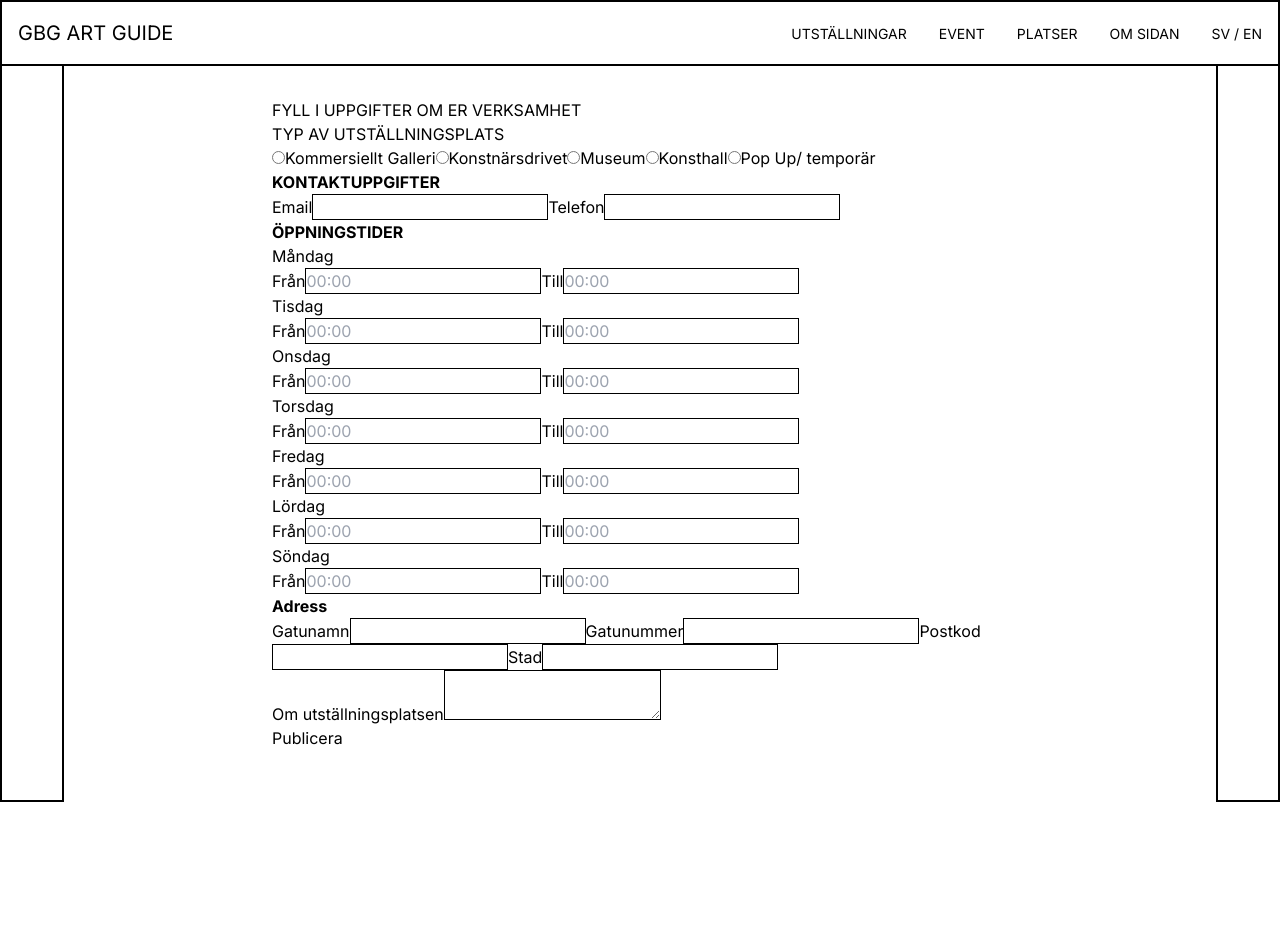
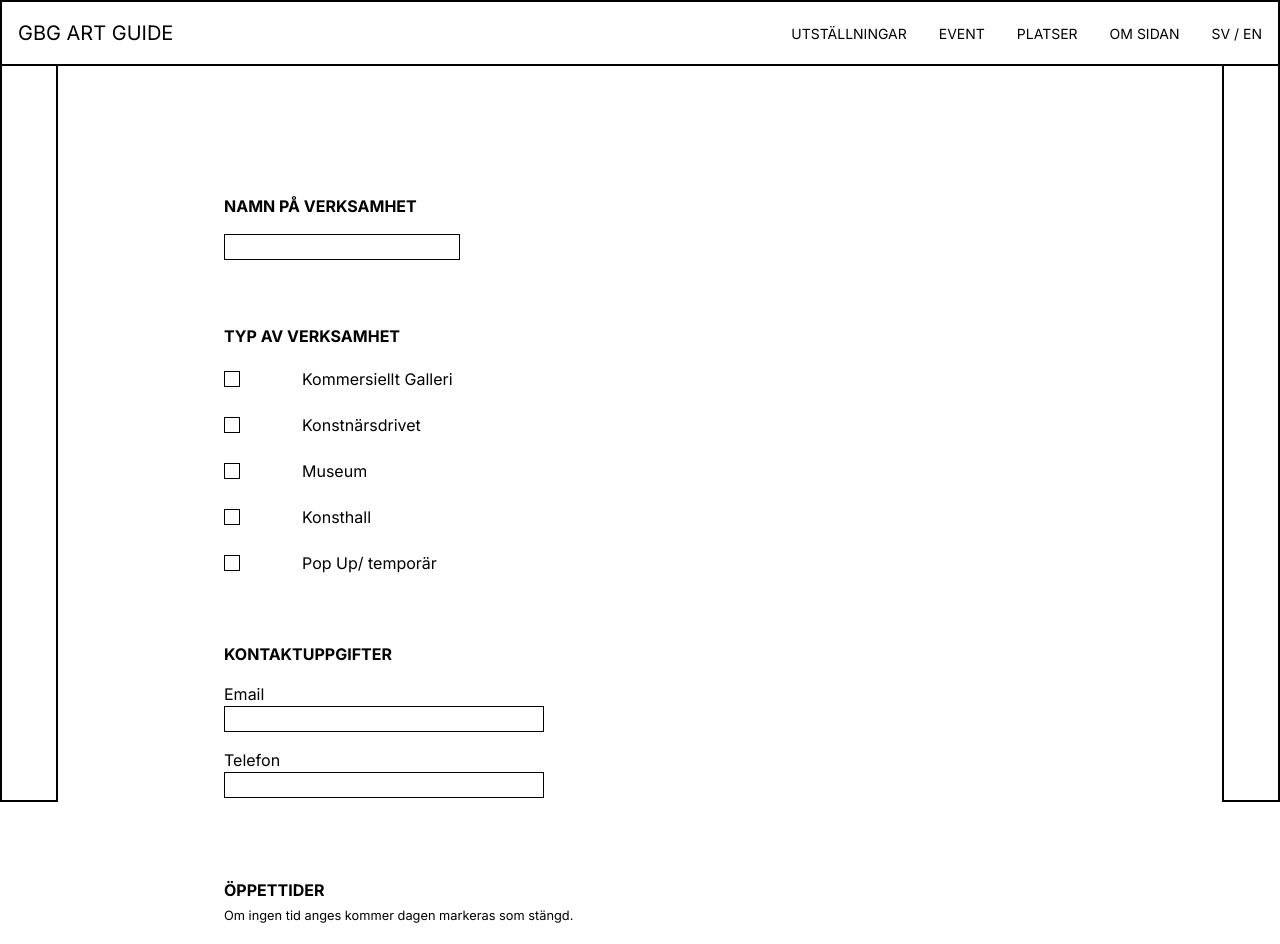
Before and after one commit to Valisaurus/Art-Map, a Next.js app: page /dashboard in a window 1280 px wide. Shown: the top 944 px of the page. Before the commit the page ends 802 px from the top, so only its background shows below. Built offline with nearby package versions, Linux system fonts and the light colour scheme.

Commit message:
fixed: styling form

```diff
--- a/app/globals.css
+++ b/app/globals.css
@@ -14,6 +14,8 @@ main {
 h2 {
   font-size: 1rem;
   font-weight: bold;
+  text-transform: uppercase;
+  margin-bottom: 1rem;
 }
 
 nav {
@@ -23,13 +25,19 @@ nav {
 
 input, textarea {
   border: 1px solid black;
+  max-width: 20rem;
 }
 
 /* layout */
 
-.contentWrapper {
+.pageWrapper {
   display: flex;
   width: 100vw;
+}
+
+.contentWrapper {
+  width: 100%;
+  padding: 6rem;
 }
 
 .leftBox {
--- a/app/layout.tsx
+++ b/app/layout.tsx
@@ -1,5 +1,5 @@
 import "./globals.css";
-import { Inter } from 'next/font/google';
+import { Inter } from "next/font/google";
 import Nav from "@/components/Nav/Nav";
 
 export const metadata = {
@@ -8,9 +8,9 @@ export const metadata = {
 };
 
 const inter = Inter({
-  subsets: ['latin'],
-  display: 'swap',
-})
+  subsets: ["latin"],
+  display: "swap",
+});
 
 export default function RootLayout({
   children,
@@ -22,10 +22,10 @@ export default function RootLayout({
       <body>
         <main>
           <Nav />
-          <div className="contentWrapper">
-          <div className="leftBox"></div>
-          {children}
-          <div className="rightBox"></div>
+          <div className="pageWrapper">
+            <div className="leftBox"></div>
+            <div className="contentWrapper">{children}</div>
+            <div className="rightBox"></div>
           </div>
         </main>
       </body>
--- a/components/Form/About/About.tsx
+++ b/components/Form/About/About.tsx
@@ -1,6 +1,7 @@
 import { Controller } from "react-hook-form";
 import type { Control, FieldErrors } from "react-hook-form";
 import type { Form } from "@/types/form";
+import styles from "../Form.module.css"
 
 interface aboutProps {
   control: Control<Form>;
@@ -9,8 +10,9 @@ interface aboutProps {
 
 export default function TypeOf({ control, errors }: aboutProps) {
   return (
-    <section className="aboutSection">
-      <label>Om utställningsplatsen</label>
+    <section className={styles.aboutSection}>
+      <h2>Om verksamheten</h2>
+      <label hidden>Om utställningsplatsen</label>
       <Controller
         name="about"
         control={control}
--- a/components/Form/Address/Address.tsx
+++ b/components/Form/Address/Address.tsx
@@ -1,6 +1,7 @@
 import { Controller } from "react-hook-form";
 import type { Control, FieldErrors } from "react-hook-form";
 import type { Form } from "@/types/form";
+import styles from "../Form.module.css";
 
 interface AdressProps {
   control: Control<Form>;
@@ -9,7 +10,7 @@ interface AdressProps {
 
 export default function Adress({ control, errors }: AdressProps) {
   return (
-    <section className="adressSection">
+    <section className={styles.adressSection}>
       <h2>Adress</h2>
       <label>Gatunamn</label>
       <Controller
--- a/components/Form/Contact/Contact.tsx
+++ b/components/Form/Contact/Contact.tsx
@@ -1,6 +1,7 @@
 import { Controller } from "react-hook-form";
 import type { Control, FieldErrors } from "react-hook-form";
 import type { Form } from "@/types/form";
+import styles from "../Form.module.css";
 
 interface ContactProps {
   control: Control<Form>;
@@ -9,7 +10,7 @@ interface ContactProps {
 
 export default function Contact({ control, errors }: ContactProps) {
   return (
-    <div>
+    <section className={styles.contactSection}>
       <h2>KONTAKTUPPGIFTER</h2>
       <label>Email</label>
       <Controller
@@ -48,6 +49,6 @@ export default function Contact({ control, errors }: ContactProps) {
       {errors.contact?.phone && (
         <p className="text-red-500">{errors.contact?.phone.message}</p>
       )}
-    </div>
+    </section>
   );
 }
--- a/components/Form/Form.module.css
+++ b/components/Form/Form.module.css
@@ -1,9 +1,107 @@
 .formWrapper {
-    width: 50rem;
-    height: auto;
-    padding: 2rem;
+  width: 50rem;
+  height: auto;
+  padding: 2rem;
 }
 
 .formHeading {
+  text-transform: uppercase;
+}
+
+.nameSection,
+.typeOfSection,
+.contactSection,
+.openingHoursSection,
+.adressSection,
+.aboutSection {
+  padding-bottom: 4rem;
+}
+
+
+/* TYPE OF SECTION */
+.typeOfSection {
+  display: flex;
+  flex-direction: column;
+}
+
+.typeOfSection .radioList {
+  display: flex;
+  flex-direction: column;
+  gap: 1rem;
+}
+
+.radioList label {
+  display: flex;
+  align-items: center;
+  gap: 1rem;
+}
+
+.radioList input[type="radio"] {
+  appearance: none;
+  border: 1px solid black;
+  width: 1rem;
+  height: 1rem;
+}
+
+.radioList > label > svg {
+  display: inline-block;
+  padding: 0px;
+  height: 30px;
+  width: 30px;
+  background: none;
+}
+
+.radioList input[type="radio"]:checked::before {
+  content: "";
+  display: block;
+  width: 100%;
+  height: 100%;
+  background: url("../../public/ui/check_2px.svg") center/contain no-repeat;
+}
+
+/* CONTACT SECTION */
+.contactSection {
+  display: flex;
+  flex-direction: column;
+}
+
+.contactSection input {
+  margin-bottom: 1rem;
+}
+
+/* OPENING HOURS SECTION */
+.openingHoursSection h2 {
+    margin-bottom: 0;
+}
+.headingWrapper {
+    margin-bottom: 1rem;
+}
+.day {
+    margin-bottom: 1rem;
+}
+.day h3 {
+    margin-bottom: 0.5rem;
+}
+
+.day label {
+    margin: 1rem;
     text-transform: uppercase;
+    font-size: 0.8rem;
 }
+
+.day input {
+    width: 4rem;
+    text-align: center;
+}
+
+/* ADRESS SECTION */
+.adressSection {
+    display: flex;
+    flex-direction: column;
+}
+
+/* ABOUT SECTION */
+.aboutSection {
+    display: flex;
+    flex-direction: column;
+}
--- a/components/Form/Form.tsx
+++ b/components/Form/Form.tsx
@@ -8,6 +8,7 @@ import Contact from "./Contact/Contact";
 import OpeningHours from "./OpeningHours/OpeningHours";
 import Adress from "./Address/Address";
 import About from "./About/About";
+import Name from "./Name/Name";
 
 export default function Form() {
   const {
@@ -47,11 +48,9 @@ export default function Form() {
 
   return (
     <div className={styles.formWrapper}>
-      <h1 className={styles.formHeading}>Fyll i uppgifter om er verksamhet</h1>
-
       <form onSubmit={handleSubmit(onSubmit)}>
         {/* _____________ NAME ____________*/}
-
+        <Name control={control} errors={errors} />
         {/* _____________ TYPE OF ____________*/}
         <TypeOf control={control} errors={errors} />
 
--- a/components/Form/Name/Name.tsx
+++ b/components/Form/Name/Name.tsx
@@ -1,6 +1,7 @@
 import { Controller } from "react-hook-form";
 import type { Control, FieldErrors } from "react-hook-form";
 import type { Form } from "@/types/form";
+import styles from "../Form.module.css";
 
 interface nameProps {
   control: Control<Form>;
@@ -9,8 +10,9 @@ interface nameProps {
 
 export default function Name({ control, errors }: nameProps) {
   return (
-    <section className="nameSection">
-          <label>NAMN PÅ UTSTÄLLNINGSPLATS</label>
+    <section className={styles.nameSection}>
+      <h2>Namn på verksamhet</h2>
+          <label hidden>Namn på verksamhet</label>
           <Controller
             name="name"
             control={control}
--- a/components/Form/OpeningHours/OpeningHours.tsx
+++ b/components/Form/OpeningHours/OpeningHours.tsx
@@ -1,6 +1,7 @@
 import { Controller } from "react-hook-form";
 import type { Control, FieldErrors } from "react-hook-form";
 import type { Form } from "@/types/form";
+import styles from "../Form.module.css";
 
 interface OpeningHoursProps {
   control: Control<Form>;
@@ -9,10 +10,14 @@ interface OpeningHoursProps {
 
 export default function OpeningHours({ control, errors }: OpeningHoursProps) {
   return (
-    <section className="openingHoursSection">
-      <h2>ÖPPNINGSTIDER</h2>
+    <section className={styles.openingHoursSection}>
+      <div className={styles.headingWrapper}>
+      <h2>Öppettider</h2>
+      <small>Om ingen tid anges kommer dagen markeras som stängd.</small>
+      </div>
+      <div className={styles.day}>
         <h3>Måndag</h3>
-      <label>Från</label>
+        <label hidden>Från</label>
         <Controller
           name="openingHours.monday.from"
           control={control}
@@ -50,8 +55,10 @@ export default function OpeningHours({ control, errors }: OpeningHoursProps) {
             {errors.openingHours?.monday?.to.message}
           </p>
         )}
+      </div>
+      <div className={styles.day}>
         <h3>Tisdag</h3>
-      <label>Från</label>
+        <label hidden>Från</label>
         <Controller
           name="openingHours.tuesday.from"
           control={control}
@@ -89,8 +96,10 @@ export default function OpeningHours({ control, errors }: OpeningHoursProps) {
             {errors.openingHours?.tuesday?.to.message}
           </p>
         )}
+      </div>
+      <div className={styles.day}>
         <h3>Onsdag</h3>
-      <label>Från</label>
+        <label hidden>Från</label>
         <Controller
           name="openingHours.wednesday.from"
           control={control}
@@ -128,8 +137,10 @@ export default function OpeningHours({ control, errors }: OpeningHoursProps) {
             {errors.openingHours?.wednesday?.to.message}
           </p>
         )}
+      </div>
+      <div className={styles.day}>
         <h3>Torsdag</h3>
-      <label>Från</label>
+        <label hidden>Från</label>
         <Controller
           name="openingHours.thursday.from"
           control={control}
@@ -167,8 +178,10 @@ export default function OpeningHours({ control, errors }: OpeningHoursProps) {
             {errors.openingHours?.thursday?.to.message}
           </p>
         )}
+      </div>
+      <div className={styles.day}>
         <h3>Fredag</h3>
-      <label>Från</label>
+        <label hidden>Från</label>
         <Controller
           name="openingHours.friday.from"
           control={control}
@@ -206,8 +219,10 @@ export default function OpeningHours({ control, errors }: OpeningHoursProps) {
             {errors.openingHours?.friday?.to.message}
           </p>
         )}
+      </div>
+      <div className={styles.day}>
         <h3>Lördag</h3>
-      <label>Från</label>
+        <label hidden>Från</label>
         <Controller
           name="openingHours.saturday.from"
           control={control}
@@ -245,8 +260,10 @@ export default function OpeningHours({ control, errors }: OpeningHoursProps) {
             {errors.openingHours?.saturday?.to.message}
           </p>
         )}
+      </div>
+      <div className={styles.day}>
         <h3>Söndag</h3>
-      <label>Från</label>
+        <label hidden>Från</label>
         <Controller
           name="openingHours.sunday.from"
           control={control}
@@ -280,8 +297,11 @@ export default function OpeningHours({ control, errors }: OpeningHoursProps) {
           )}
         />
         {errors.openingHours?.sunday?.to && (
-        <p className="text-red-500">{errors.openingHours?.sunday.to.message}</p>
+          <p className="text-red-500">
+            {errors.openingHours?.sunday.to.message}
+          </p>
         )}
+      </div>
     </section>
   );
 }
--- a/components/Form/TypeOf/TypeOf.tsx
+++ b/components/Form/TypeOf/TypeOf.tsx
@@ -1,6 +1,7 @@
 import { Controller } from "react-hook-form";
 import type { Control, FieldErrors } from "react-hook-form";
 import type { Form } from "@/types/form";
+import styles from "../Form.module.css";
 
 interface TypeOfProps {
   control: Control<Form>;
@@ -10,14 +11,15 @@ interface TypeOfProps {
 export default function TypeOf({ control, errors }: TypeOfProps) {
 
   return (
-    <section className="typeOfSection">
-      <label>TYP AV UTSTÄLLNINGSPLATS</label>
+    <section className={styles.typeOfSection}>
+      <h2>Typ av verksamhet</h2>
+      <label hidden>Typ av verksamhet</label>
       <Controller
         name="typeOf"
         control={control}
         rules={{ required: "Välj endast ett alternativ" }}
         render={({ field }) => (
-          <div>
+          <div className={styles.radioList}>
             <label>
               <input
                 type="radio"
@@ -26,6 +28,7 @@ export default function TypeOf({ control, errors }: TypeOfProps) {
                 checked={field.value === "commersialGallery"}
                 onChange={() => field.onChange("commersialGallery")}
               />
+              < svg />
               Kommersiellt Galleri
             </label>
             <label>
@@ -36,6 +39,7 @@ export default function TypeOf({ control, errors }: TypeOfProps) {
                 checked={field.value === "artistRun"}
                 onChange={() => field.onChange("artistRun")}
               />
+              < svg />
               Konstnärsdrivet
             </label>
             <label>
@@ -46,6 +50,7 @@ export default function TypeOf({ control, errors }: TypeOfProps) {
                 checked={field.value === "museum"}
                 onChange={() => field.onChange("museum")}
               />
+              < svg />
               Museum
             </label>
             <label>
@@ -56,6 +61,7 @@ export default function TypeOf({ control, errors }: TypeOfProps) {
                 checked={field.value === "institution"}
                 onChange={() => field.onChange("institution")}
               />
+              < svg />
               Konsthall
             </label>
             <label>
@@ -66,6 +72,7 @@ export default function TypeOf({ control, errors }: TypeOfProps) {
                 checked={field.value === "popUp"}
                 onChange={() => field.onChange("popUp")}
               />
+              < svg />
               Pop Up/ temporär
             </label>
           </div>
```
Also changed, not shown: public/ui/check_1px.svg (added), public/ui/check_2px.svg (added). Lines whose indentation alone changed are shown as unchanged.
